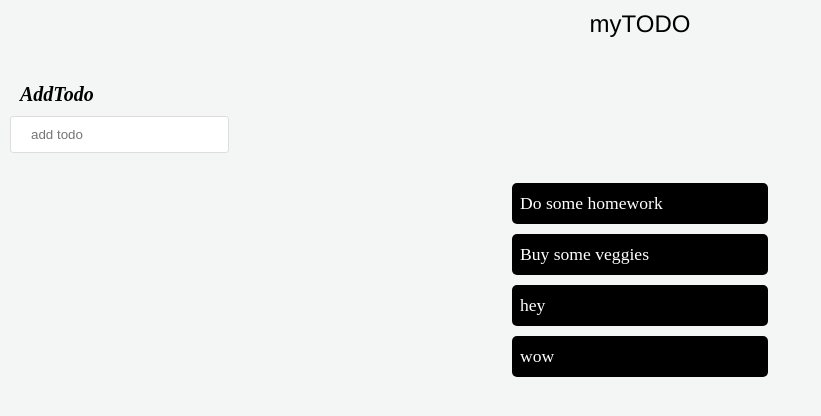
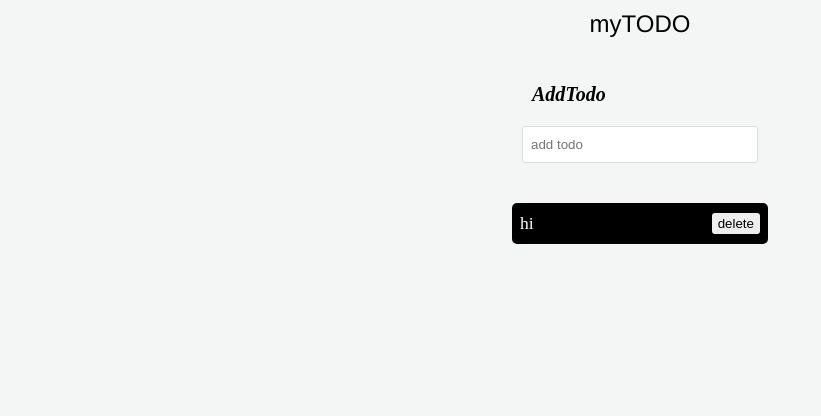
Before and after one commit to sabinshrestha8/React-Projects, a React (Vite) app in the folder myTodo/: page / in a window 1280 px wide. Shown: the top 416 px of the page, without its empty margins (0-821 px from the left). Built offline with nearby package versions, Linux system fonts and the light colour scheme; data requests are answered from the project's data file.

Commit message:
Added delete functionalify in myTodo

```diff
--- a/myTodo/data/db.json
+++ b/myTodo/data/db.json
@@ -1,24 +1,9 @@
 {
   "todos": [
     {
-      "title": "Do some homework",
-      "isCompleted": false,
+      "title": "hi",
+      "iscompleted": false,
       "id": 1
-    },
-    {
-      "title": "Buy some veggies",
-      "iscompleted": false,
-      "id": 2
-    },
-    {
-      "title": "hey",
-      "iscompleted": false,
-      "id": 3
-    },
-    {
-      "title": "wow",
-      "iscompleted": false,
-      "id": 4
     }
   ]
 }
--- a/myTodo/src/components/TodoList.jsx
+++ b/myTodo/src/components/TodoList.jsx
@@ -23,6 +23,10 @@ const TodoList = () => {
         setData(prevData => [...prevData, newTodo]);
     }
 
+    const handledeletetodo = (id) => {
+        setData(data.filter(todo => id !== todo.id));
+    }
+
     return (
         <div className="todo-list">
             <h2>myTODO</h2>
@@ -31,6 +35,18 @@ const TodoList = () => {
                 <ul key={`${todo.id}-${todo.title}`}>
                     <li>
                         <p>{todo.title}</p>
+                        <button
+                        onClick={ () => {
+                            fetch('http://localhost:8000/todos/' + todo.id, {
+                                method: 'DELETE'
+                            })
+                            .then(
+                                () => {
+                                    handledeletetodo(todo.id);
+                                    console.log('todo deleted');
+                                }
+                            );
+                        } }>delete</button>
                     </li>
                 </ul>
             )) }
--- a/myTodo/src/index.css
+++ b/myTodo/src/index.css
@@ -39,6 +39,8 @@ body {
 .add-todo {
     padding: 10px;
     margin: 20px auto;
+    width: 100%;
+    max-width: 20%;
 }
 
 .add-todo h3 {
@@ -49,11 +51,12 @@ body {
 }
 
 .add-todo input {
-    padding: 10px 20px;
-    /* margin: 10px 0; */
+    padding: 10px 8px;
+    margin: 10px auto;
     border: 1px solid #ddd;
     box-sizing: border-box;
     border-radius: 3px;
+    width: 100%;
 }
 
 .todo-list ul {
@@ -67,3 +70,18 @@ body {
     text-align: left;
     font-size: 1.1rem;
 }
+
+.todo-list li {
+    display: flex;
+    justify-content: space-between;
+}
+
+.todo-list button {
+    border: none;
+    border-radius: 3px;
+    cursor: pointer;
+}
+
+.todo-list button:hover {
+    background-color: #E8E8E8;
+}
```
